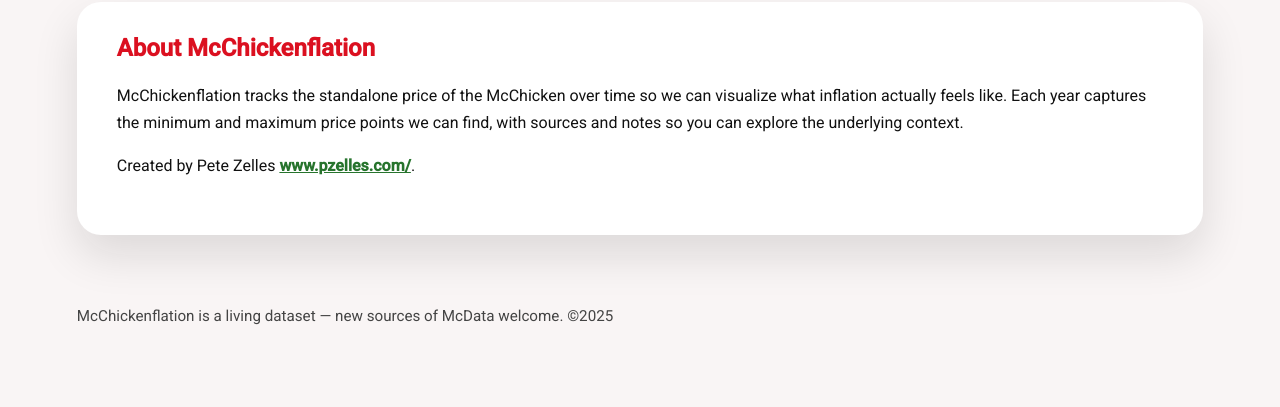
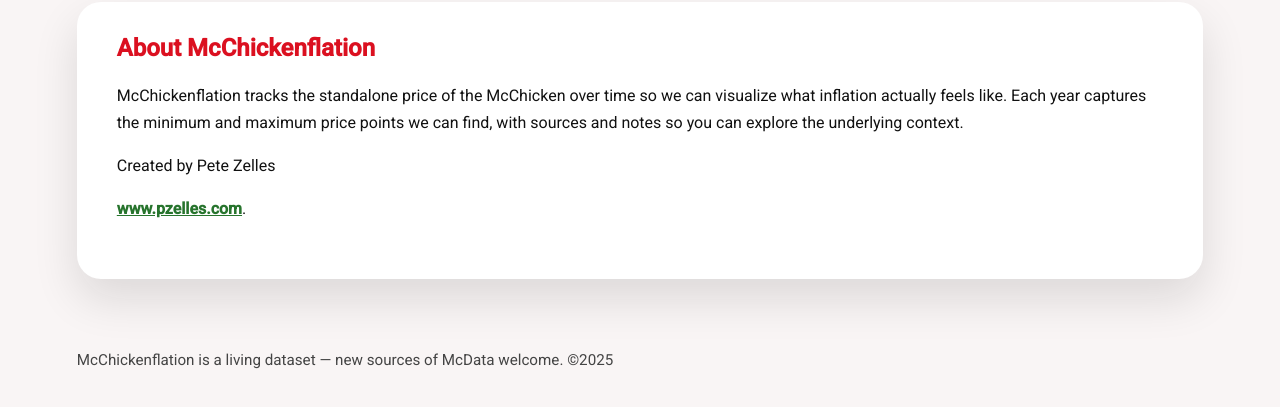
Before and after one commit to pzelle/mcchickenflation, a website: page public/about.html in a window 1280 px wide. Shown: the part 125-532 px from the top of the page. Drawn offline with Linux system fonts and the light colour scheme.

Commit message:
Update about.html

```diff
--- a/public/about.html
+++ b/public/about.html
@@ -32,7 +32,8 @@
         </p>
         <p>
           Created by Pete Zelles
-          <a href="www.pzelles.com" target="_blank" rel="noreferrer">www.pzelles.com/</a>.
+        <p>
+          <a href="https://www.pzelles.com/" target="_blank" rel="noreferrer">www.pzelles.com</a>.
         </p>
       </section>
     </main>
```
